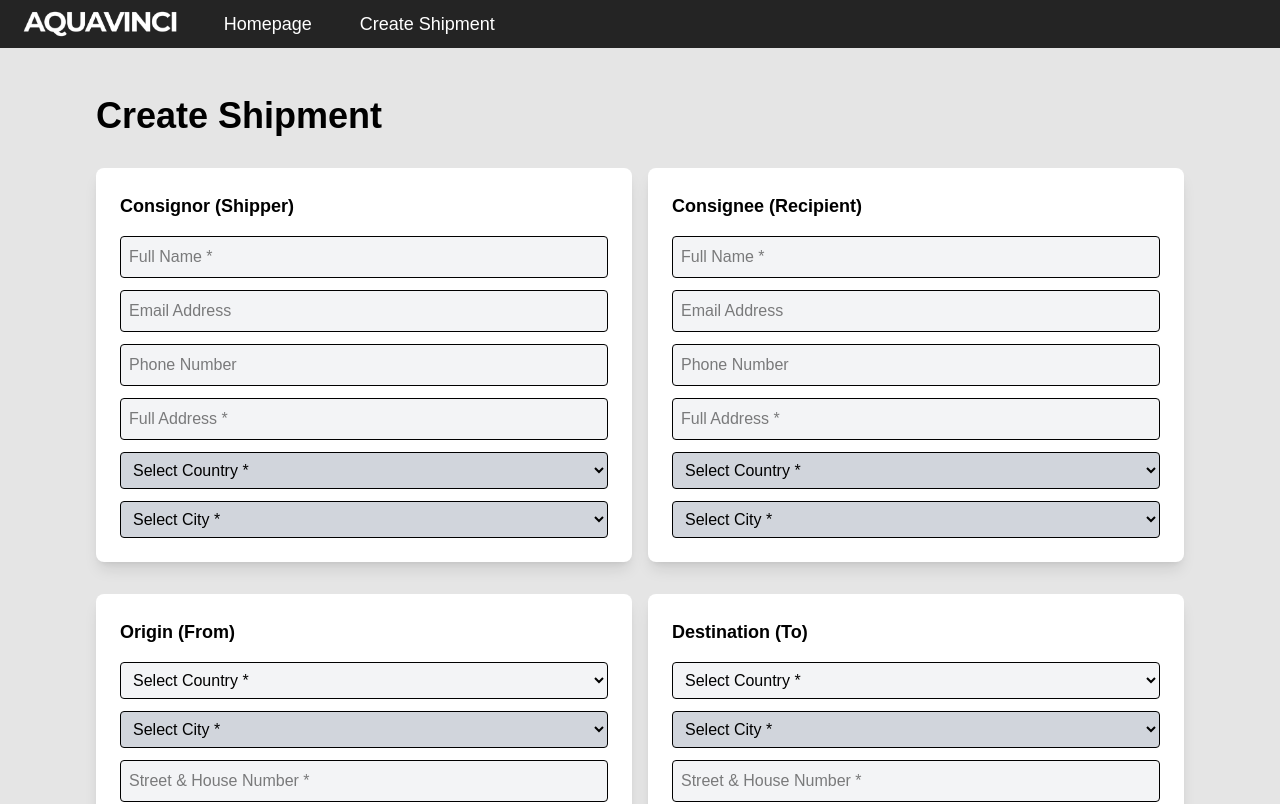
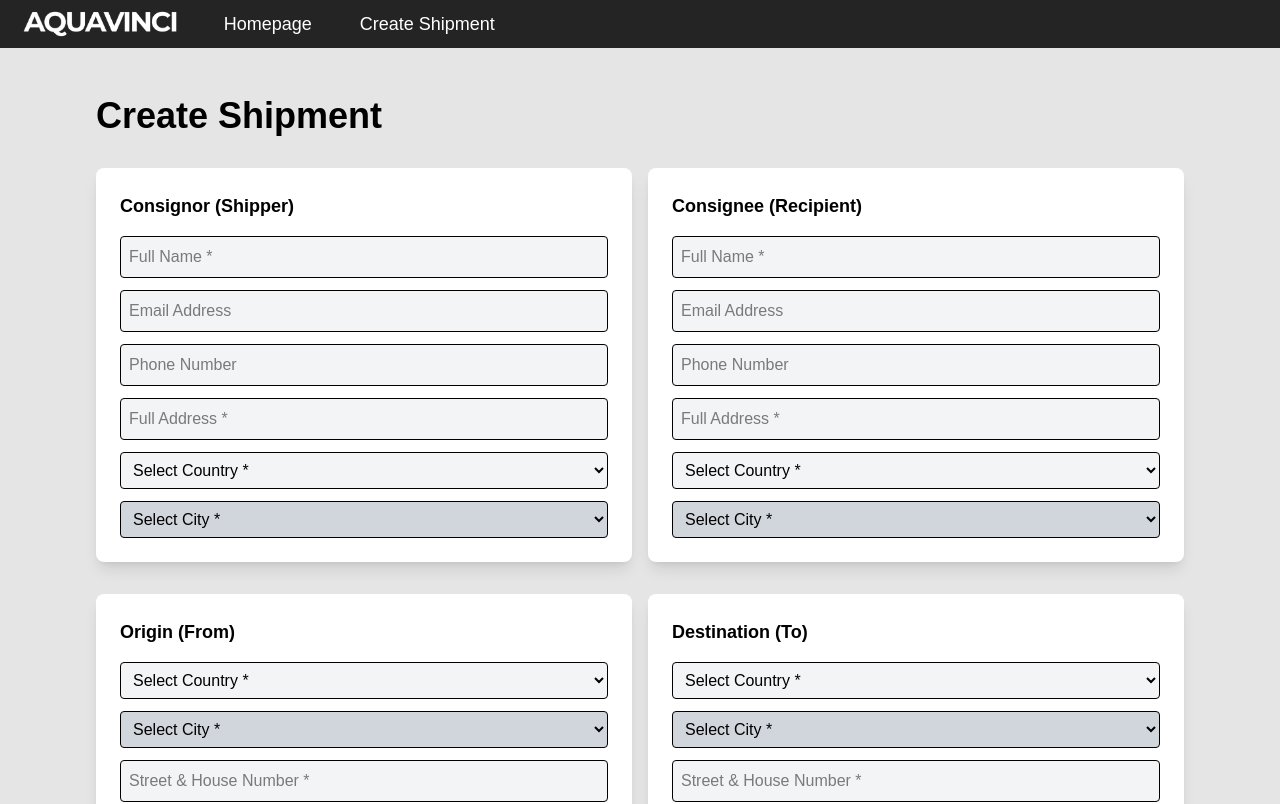
Before and after one commit to AlketKuehne/aquavinci, a Next.js app: page /create-shipment in a window 1280 px wide. Shown: the top 804 px of the page. Built offline with nearby package versions, Linux system fonts and the light colour scheme.

Commit message:
made country and city drop down in first two boxes mandatory

```diff
--- a/app/create-shipment/page.tsx
+++ b/app/create-shipment/page.tsx
@@ -365,7 +365,7 @@ export default function ShipmentPage() {
               onChange={(e) => setConsignorFullAddress(e.target.value)}
             />
             <select
-              className={`w-full p-2 border rounded mb-3 ${!consignorCountry ? 'bg-gray-300 cursor-not-allowed' : 'bg-gray-100'}`}
+              className={`w-full p-2 border rounded mb-3 ${showError && !consignorCountry ? 'bg-red-100' : 'bg-gray-100'}`}
               value={consignorCountry}
               onChange={(e) => {
                 setConsignorCountry(e.target.value);
@@ -422,7 +422,7 @@ export default function ShipmentPage() {
               onChange={(e) => setConsigneeFullAddress(e.target.value)}
             />
             <select
-              className={`w-full p-2 border rounded mb-3 ${!consigneeCountry ? 'bg-gray-300 cursor-not-allowed' : 'bg-gray-100'}`}
+              className={`w-full p-2 border rounded mb-3 ${showError && !consigneeCountry ? 'bg-red-100' : 'bg-gray-100'}`}
               value={consigneeCountry}
               onChange={(e) => {
                 setConsigneeCountry(e.target.value);
```
